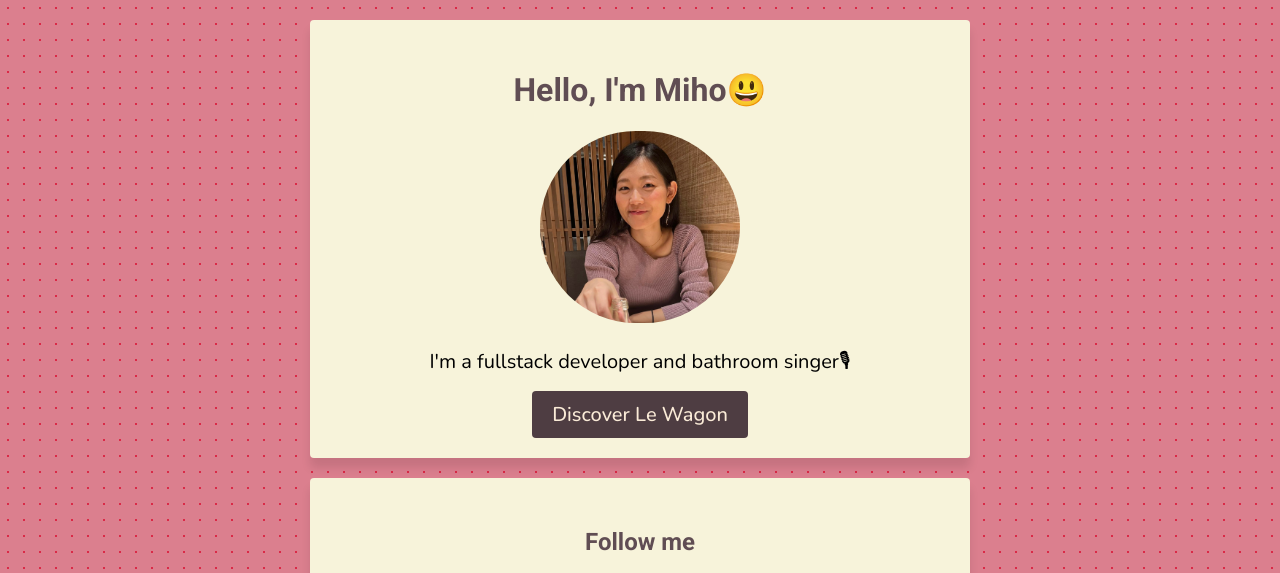
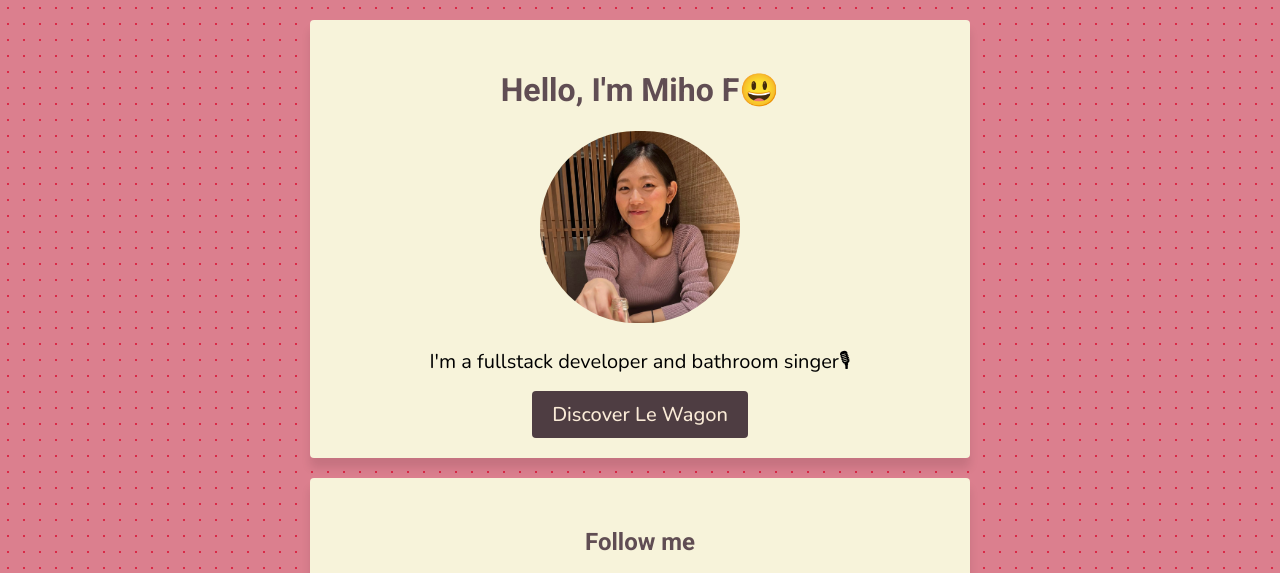
Before and after one commit to funamioh/profile, a plain HTML site: page index.html in a window 1280 px wide. Shown: the top 573 px of the page. Drawn offline with nearby package versions, Linux system fonts and the light colour scheme.

Commit message:
name changed

```diff
--- a/index.html
+++ b/index.html
@@ -13,7 +13,7 @@
   <body>
     <div class="container">
     <div class="card-white">
-    <h1>Hello, I'm Miho😃</h1>
+    <h1>Hello, I'm Miho F😃</h1>
     <img class="img-circle" src="./images/profile-pic.jpg" alt="profile-img" />
     <p>I'm a fullstack developer and bathroom singer🎙</p>
     <a href="https://www.lewagon.com/" target="_blank" class="btn-lewagon">Discover Le Wagon</a>
```
